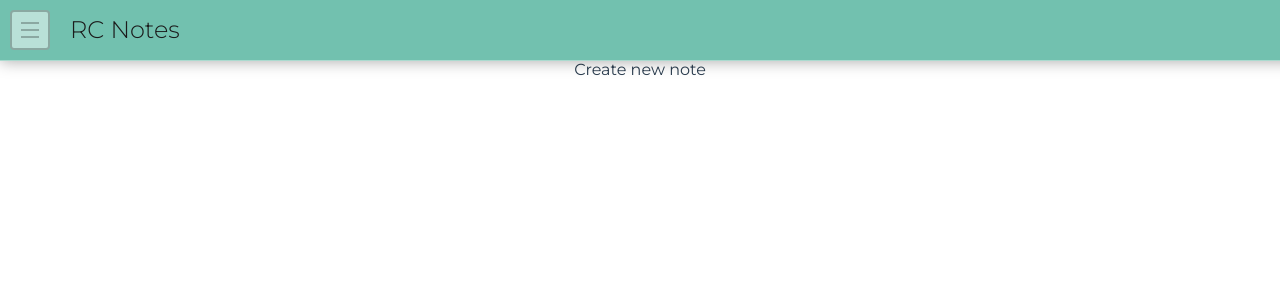
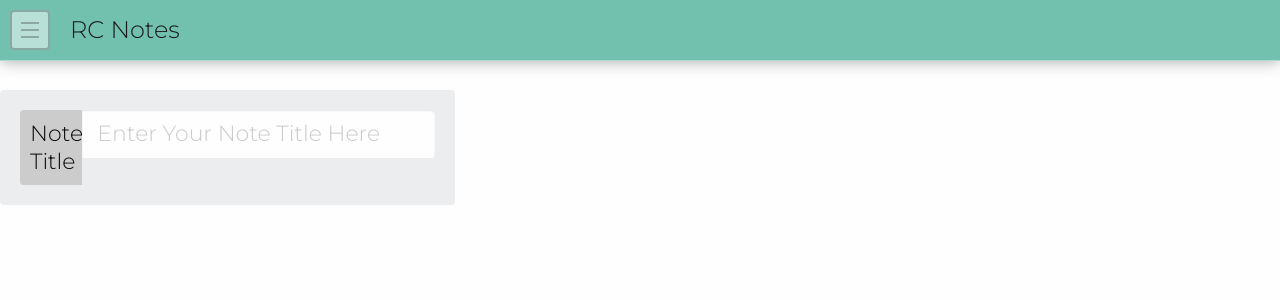
Before and after one commit to Robert430404/rc-notes-frontend, a Vue app: page /add-new in a window 1280 px wide. Shown: the top 300 px of the page. Built offline with nearby package versions, Linux system fonts and the light colour scheme.

Commit message:
Basic Styling for the add new note page

```diff
--- a/index.html
+++ b/index.html
@@ -3,7 +3,8 @@
 <head>
     <meta charset="utf-8">
     <title>rc-notes-frontend</title>
-    <link href="https://fonts.googleapis.com/css?family=Montserrat:100,200,300,400,700" rel="stylesheet">
+    <link rel="stylesheet" href="https://fonts.googleapis.com/css?family=Montserrat:100,200,300,400,700">
+    <link rel="stylesheet" href="https://cdnjs.cloudflare.com/ajax/libs/foundation/6.3.1/css/foundation.min.css">
 </head>
 <body>
 <div id="app"></div>
--- a/src/App.vue
+++ b/src/App.vue
@@ -19,4 +19,26 @@
         color: #2c3e50;
         margin-top: 60px;
     }
+
+    .columns {
+        float: left !important;
+    }
+
+    h1, h2 {
+        font-weight: normal;
+    }
+
+    ul {
+        list-style-type: none;
+        padding: 0;
+    }
+
+    li {
+        display: inline-block;
+        margin: 0 10px;
+    }
+
+    a {
+        color: #42b983;
+    }
 </style>
--- a/src/components/AddNew.vue
+++ b/src/components/AddNew.vue
@@ -1,7 +1,18 @@
 <template>
     <div class="add-new-note">
         <Navigation></Navigation>
-        Create new note
+        <div class="row">
+            <form action="/add-new" class="add-new-note-form columns large-12 medium-12 small-12">
+                <div class="row">
+                    <div class="columns large-12 medium-12 small-12">
+                        <label class="label-group">
+                            <span class="label-text">Note Title</span>
+                            <input type="text" placeholder="Enter Your Note Title Here" name="title" class="form-control" />
+                        </label>
+                    </div>
+                </div>
+            </form>
+        </div>
     </div>
 </template>
 
@@ -21,27 +32,35 @@
 
 <!-- Add "scoped" attribute to limit CSS to this component only -->
 <style scoped>
-    h1, h2 {
-        font-weight: normal;
+    .add-new-note-form {
+        margin-top: 30px;
+        padding: 20px;
+        border-radius: 4px;
+        display: block;
+        background: #ECEDEE;
+        font-family: 'Montserrat', Helvetica, Arial, sans-serif;
     }
 
-    ul {
-        list-style-type: none;
-        padding: 0;
+    .label-group .label-text {
+        float: left;
+        background: #CCCCCC;
+        border-radius: 4px 0 0 4px;
+        display: block;
+        padding: 10px;
+        width: 15%;
+        font-size: 22px;
+        font-weight: 300;
+        line-height: 1.25;
     }
-
-    li {
-        display: inline-block;
-        margin: 0 10px;
-    }
-
-    a {
-        color: #42b983;
-    }
-
-    .row {
-        max-width: 1160px;
-        margin: 0 auto;
-        overflow: hidden;
+    .label-group .form-control {
+        float: left;
+        padding: 10px 15px;
+        width: 85%;
+        font-size: 22px;
+        border-radius: 0 4px 4px 0;
+        font-weight: 300;
+        height: auto;
+        line-height: 1.25;
+        border: 0;
     }
 </style>
--- a/src/components/Hello.vue
+++ b/src/components/Hello.vue
@@ -23,27 +23,4 @@
 
 <!-- Add "scoped" attribute to limit CSS to this component only -->
 <style scoped>
-    h1, h2 {
-        font-weight: normal;
-    }
-
-    ul {
-        list-style-type: none;
-        padding: 0;
-    }
-
-    li {
-        display: inline-block;
-        margin: 0 10px;
-    }
-
-    a {
-        color: #42b983;
-    }
-
-    .row {
-        max-width: 1160px;
-        margin: 0 auto;
-        overflow: hidden;
-    }
 </style>
--- a/src/components/Note.vue
+++ b/src/components/Note.vue
@@ -1,12 +1,14 @@
 <template>
     <section class="notes row">
-        <section class="note" v-for="note in notes">
+        <div class="columns large-4 medium-4 small-12" v-for="note in notes">
+            <section class="note">
                 <h3 class="name">{{ note.name }}</h3>
                 <p class="content">
                     {{ note.content }}
                 </p>
                 <a :href="/update/ + note.id">Update Note</a>
             </section>
+        </div>
     </section>
 </template>
 
@@ -42,9 +44,7 @@
         border: 1px solid #f1f1f1;
         padding: 20px;
         border-radius: 4px;
-        width: 33%;
-        float: left;
-        margin: 30px 0 0;
+        margin-top: 30px;
     }
 
     .note .name {
@@ -60,5 +60,7 @@
         font-size: 16px;
         text-align: left;
         margin: 20px auto 0 auto;
+        overflow: hidden;
+        text-overflow: ellipsis;
     }
 </style>
```
Lines whose indentation alone changed are shown as unchanged.
